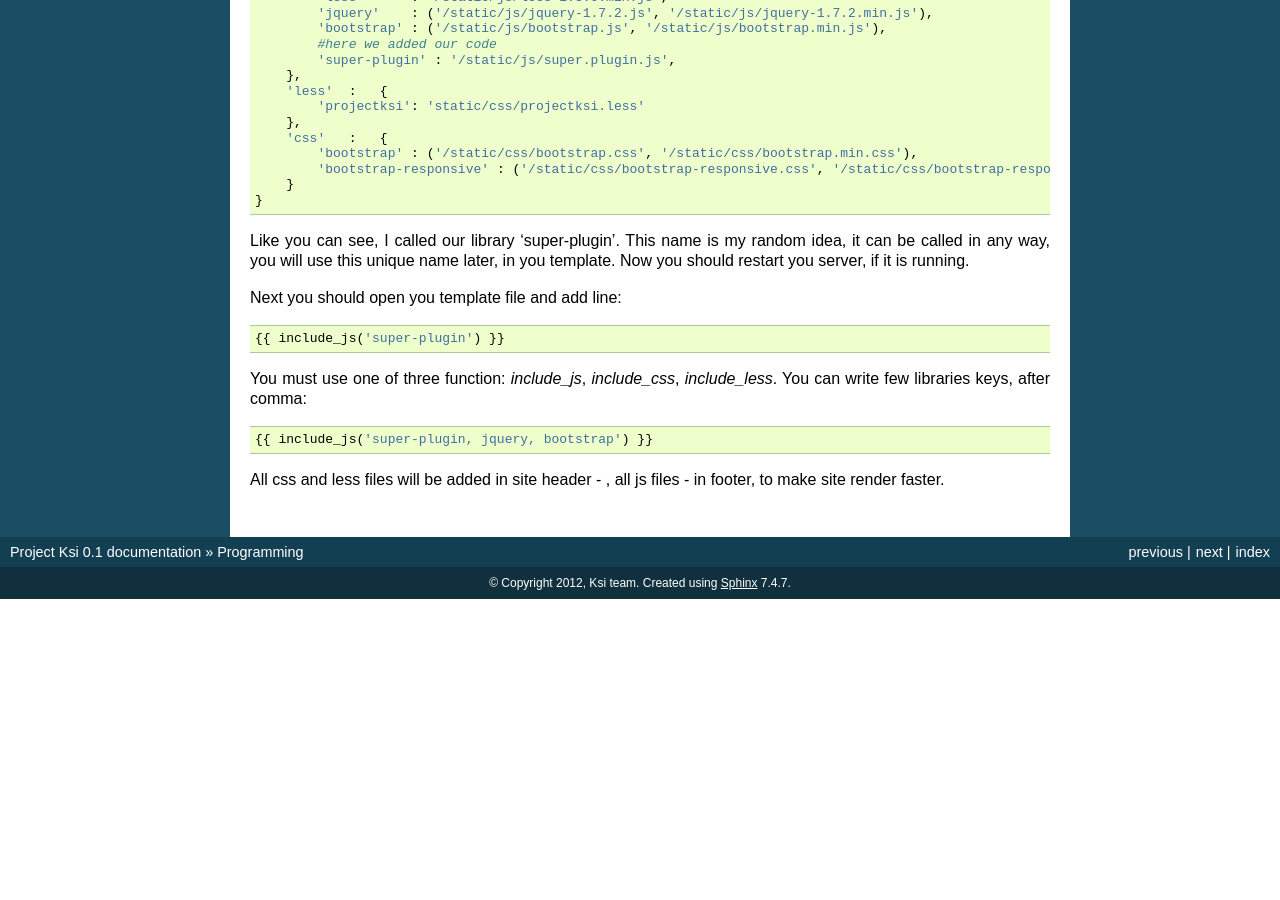
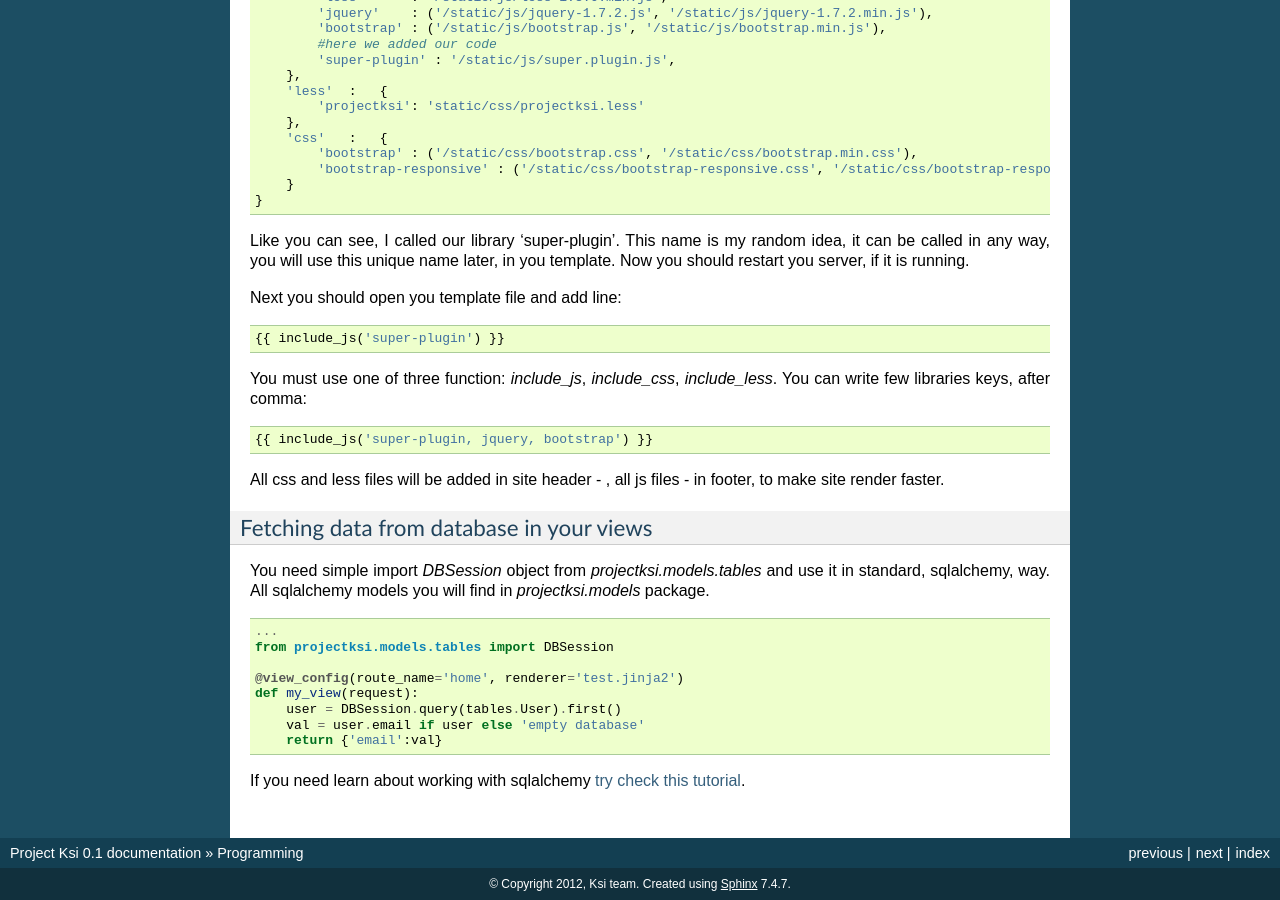
Before and after one commit to wiktor-obrebski/projectksi, a Sphinx documentation site: the page built from docs/source/progs/programming.rst, in a window 1280 px wide and 900 px high, scrolled down 2307 px. Built offline with Sphinx 7.4.7, drawn with Linux system fonts in a browser that asks for light colours; before the commit the page ends 2906 px from its top, so only the background shows below that; some of the changed text lies outside the part shown.

Commit message:
Add simple `how to` for sqlalchemy

```diff
--- a/docs/source/progs/programming.rst
+++ b/docs/source/progs/programming.rst
@@ -178,3 +178,24 @@ after comma:
     {{ include_js('super-plugin, jquery, bootstrap') }}
 
 All css and less files will be added in site header - , all js files - in footer, to make site render faster.
+
+Fetching data from database in your views
+-----------------------------------------
+
+You need simple import *DBSession* object from *projectksi.models.tables* and use it in standard, sqlalchemy, way.
+All sqlalchemy models you will find in *projectksi.models* package.
+
+.. code-block:: python
+
+    ...
+    from projectksi.models.tables import DBSession
+
+    @view_config(route_name='home', renderer='test.jinja2')
+    def my_view(request):
+        user = DBSession.query(tables.User).first()
+        val = user.email if user else 'empty database'
+        return {'email':val}
+
+If you need learn about working with sqlalchemy `try check this tutorial`_.
+
+.. _`try check this tutorial`: http://docs.sqlalchemy.org/en/rel_0_7/orm/tutorial.html
```
